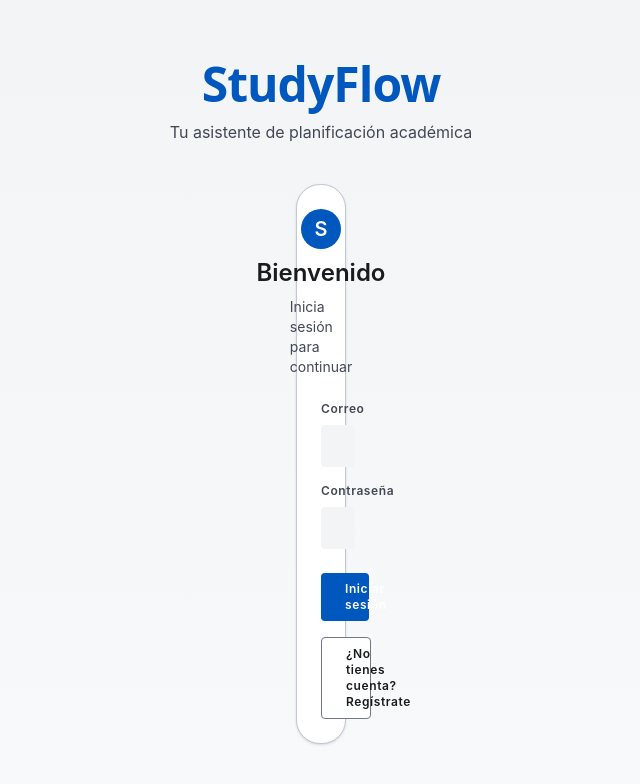
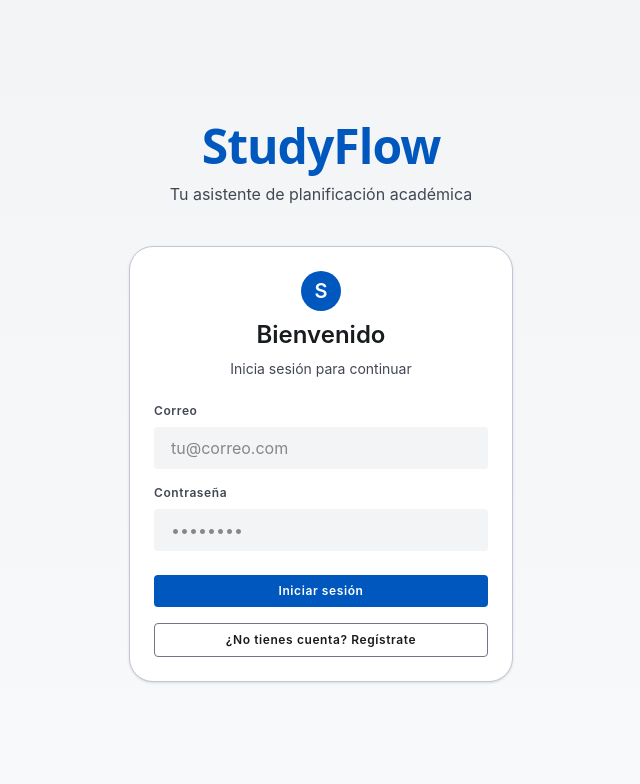
Before and after one commit to coqule/StudyFlow, a React (Vite) app in the folder frontend/: page / in a window 1280 px wide. Shown: the top 784 px of the page, without its empty margins (319-959 px from the left). Built offline with nearby package versions, Linux system fonts and the light colour scheme; no server answers.

Commit message:
fix(ui): corregir ancho de formularios Login/Register (max-w-sm vs --spacing-sm)

```diff
--- a/frontend/src/index.css
+++ b/frontend/src/index.css
@@ -144,3 +144,11 @@
     color: var(--color-on-surface);
   }
 }
+
+/* Force max-w-sm to 24rem instead of inheriting --spacing-sm (Tailwind v4
+   maps max-w-* to --spacing-* when both are defined in @theme). */
+@layer utilities {
+  .max-w-sm {
+    max-width: 24rem;
+  }
+}
```
